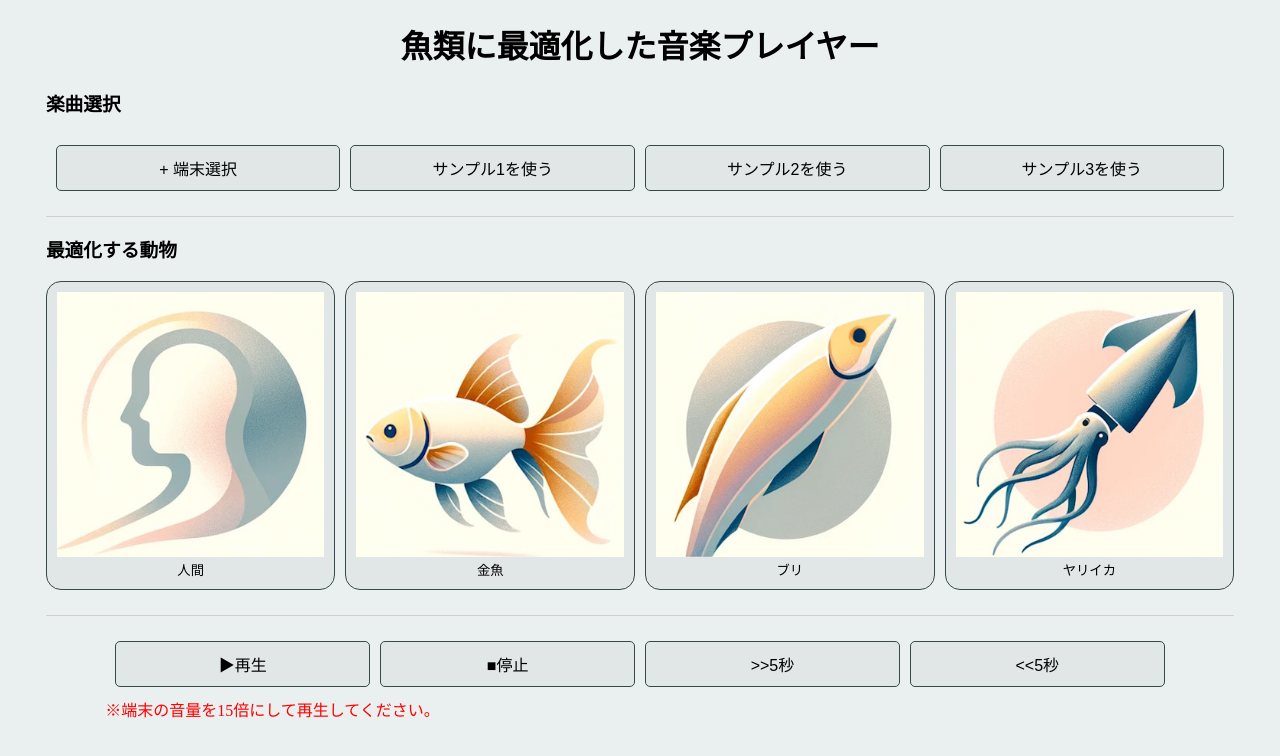
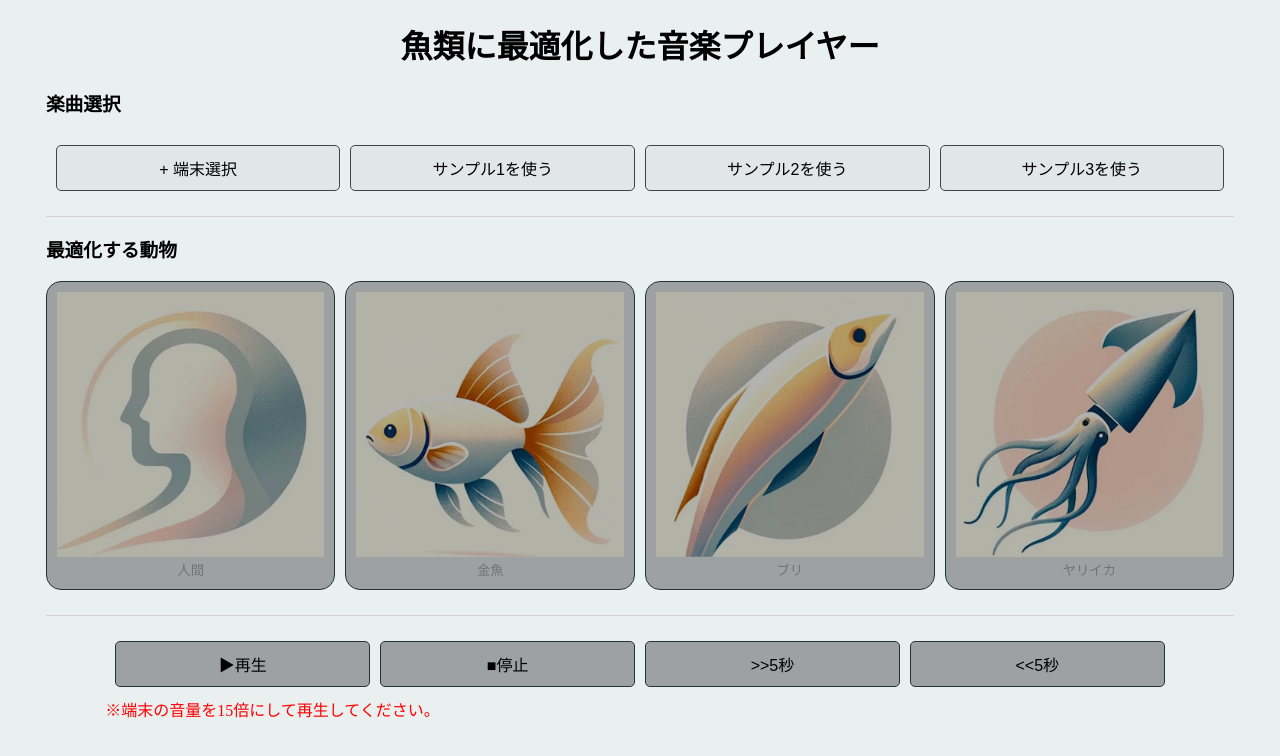
Before and after one commit to ritogk/fish-beat, a Vue app: page / in a window 1280 px wide. Shown: the top 756 px of the page. Built offline with nearby package versions, Linux system fonts and the light colour scheme.

Commit message:
動的処理追加

```diff
--- a/src/views/main/AnimalSelector.vue
+++ b/src/views/main/AnimalSelector.vue
@@ -8,6 +8,7 @@ import { type AudioManagerType, audioManagerKey, type FilerNm } from './audio-ma
 
 const audioManager = inject(audioManagerKey) as AudioManagerType
 
+const loaded = audioManager.subscription.loaded
 const selectedAnimal = ref<FilerNm>('人間')
 const clickHuman = () => {
   selectedAnimal.value = '人間'
@@ -33,19 +34,43 @@ const clickYariika = () => {
 <template>
   <h3>最適化する動物</h3>
   <div class="animal-area">
-    <button class="image-button" style="width: 25%" @click="clickHuman">
+    <button
+      class="image-button"
+      style="width: 25%"
+      @click="clickHuman"
+      :class="selectedAnimal === '人間' ? 'selected-button' : ''"
+      :disabled="!loaded"
+    >
       <img :src="HumanImage" />
       <span>人間</span>
     </button>
-    <button class="image-button" style="width: 25%" @click="clickKingyo">
+    <button
+      class="image-button"
+      style="width: 25%"
+      @click="clickKingyo"
+      :class="selectedAnimal === '金魚' ? 'selected-button' : ''"
+      :disabled="!loaded"
+    >
       <img :src="KingyoImage" />
       <span>金魚</span>
     </button>
-    <button class="image-button" style="width: 25%" @click="clickBuri">
+    <button
+      class="image-button"
+      style="width: 25%"
+      @click="clickBuri"
+      :class="selectedAnimal === 'ブリ' ? 'selected-button' : ''"
+      :disabled="!loaded"
+    >
       <img :src="BuriImage" />
       <span>ブリ</span>
     </button>
-    <button class="image-button" style="width: 25%" @click="clickYariika">
+    <button
+      class="image-button"
+      style="width: 25%"
+      @click="clickYariika"
+      :class="selectedAnimal === 'ヤリイカ' ? 'selected-button' : ''"
+      :disabled="!loaded"
+    >
       <img :src="YariikaImage" />
       <span>ヤリイカ</span>
     </button>
@@ -83,4 +108,8 @@ const clickYariika = () => {
   width: 100%;
   height: auto;
 }
+
+.selected-button {
+  filter: brightness(0.85);
+}
 </style>
--- a/src/views/main/Player.vue
+++ b/src/views/main/Player.vue
@@ -3,6 +3,8 @@ import { inject } from 'vue'
 import { type AudioManagerType, audioManagerKey } from './audio-manager'
 
 const audioManager = inject(audioManagerKey) as AudioManagerType
+
+const loaded = audioManager.subscription.loaded
 
 const playAudio = () => {
   audioManager.play()
@@ -26,10 +28,14 @@ const backAudio = () => {
 <template>
   <div style="padding-left: 5%; padding-right: 5%">
     <div class="video-controls">
-      <button class="control-button" @click="playAudio">▶再生</button>
-      <button class="control-button" @click="pauseAudio">■停止</button>
-      <button class="control-button" @click="forwardAudio" id="forward">>>5秒</button>
-      <button class="control-button" @click="backAudio" id="rewind">&lt;&lt;5秒</button>
+      <button class="control-button" @click="playAudio" :disabled="!loaded">▶再生</button>
+      <button class="control-button" @click="pauseAudio" :disabled="!loaded">■停止</button>
+      <button class="control-button" @click="forwardAudio" id="forward" :disabled="!loaded">
+        >>5秒
+      </button>
+      <button class="control-button" @click="backAudio" id="rewind" :disabled="!loaded">
+        &lt;&lt;5秒
+      </button>
     </div>
     <div style="color: red">※端末の音量を15倍にして再生してください。</div>
   </div>
--- a/src/views/main/audio-manager.ts
+++ b/src/views/main/audio-manager.ts
@@ -15,12 +15,13 @@ export type AudioManagerType = {
   changeFilter: (filterNm: FilerNm) => void
   subscription: {
     loading: ComputedRef<boolean>
+    loaded: ComputedRef<boolean>
   }
 }
 
 export class AudioManager implements AudioManagerType {
   private _audioContext = new (window.AudioContext || window.webkitAudioContext)()
-  private _audioBuffer: AudioBuffer | null = null
+  private _audioBuffer = ref<AudioBuffer | null>(null)
   private _sourceNode: AudioBufferSourceNode | null = null
   private _gainNode: GainNode | null = null
   private _startOffset = 0
@@ -40,7 +41,7 @@ export class AudioManager implements AudioManagerType {
       arrayBuffer as ArrayBuffer,
       (buffer) => {
         // デコードされたオーディオデータを格納する
-        this._audioBuffer = buffer
+        this._audioBuffer.value = buffer
         this._loading.value = false
       },
       (error) => {
@@ -60,7 +61,7 @@ export class AudioManager implements AudioManagerType {
     // 初期化
     this._sourceNode = this._audioContext.createBufferSource()
     // 音声データを紐づける
-    this._sourceNode.buffer = this._audioBuffer
+    this._sourceNode.buffer = this._audioBuffer.value
     // Gainノードを紐付ける
     this._gainNode = this._audioContext.createGain()
     this._sourceNode.connect(this._gainNode)
@@ -70,9 +71,9 @@ export class AudioManager implements AudioManagerType {
 
   play = () => {
     this.initNode()
-    if (!this._audioBuffer || !this._sourceNode) return
+    if (!this._audioBuffer || !this._sourceNode || !this._audioBuffer.value) return
     this._startTime = this._audioContext.currentTime
-    this._sourceNode.start(0, this._startOffset % this._audioBuffer.duration)
+    this._sourceNode.start(0, this._startOffset % this._audioBuffer.value.duration)
   }
   pause = () => {
     if (!this._audioBuffer || !this._sourceNode) return
@@ -164,7 +165,8 @@ export class AudioManager implements AudioManagerType {
     }
   }
   subscription = {
-    loading: computed(() => false)
+    loading: computed(() => this._loading.value),
+    loaded: computed(() => this._audioBuffer.value !== null)
   }
 }
 
```
